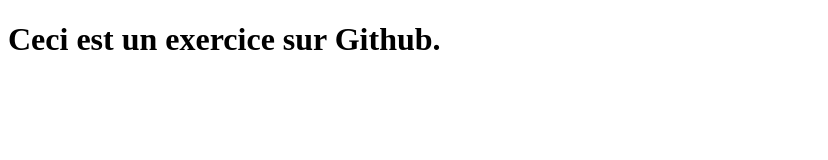
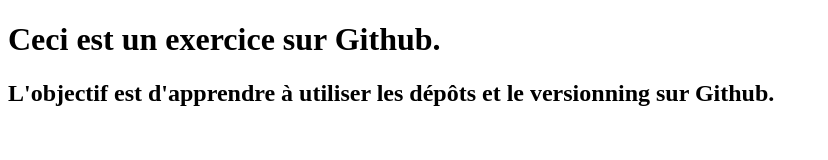
Before and after one commit to MarlouP/helloWorld, a plain HTML site: page index.html in a window 1280 px wide. Shown: the whole page, without its empty margins (0-828 px from the left). Drawn offline with Linux system fonts and the light colour scheme.

Commit message:
Ajout d'un niveau h2

```diff
--- a/index.html
+++ b/index.html
@@ -6,5 +6,6 @@
 
 	<body>
 		<h1>Ceci est un exercice sur Github.</h1>
+			<h2>L'objectif est d'apprendre à utiliser les dépôts et le versionning sur Github.</h2>
 	</body>
 </html>
```
